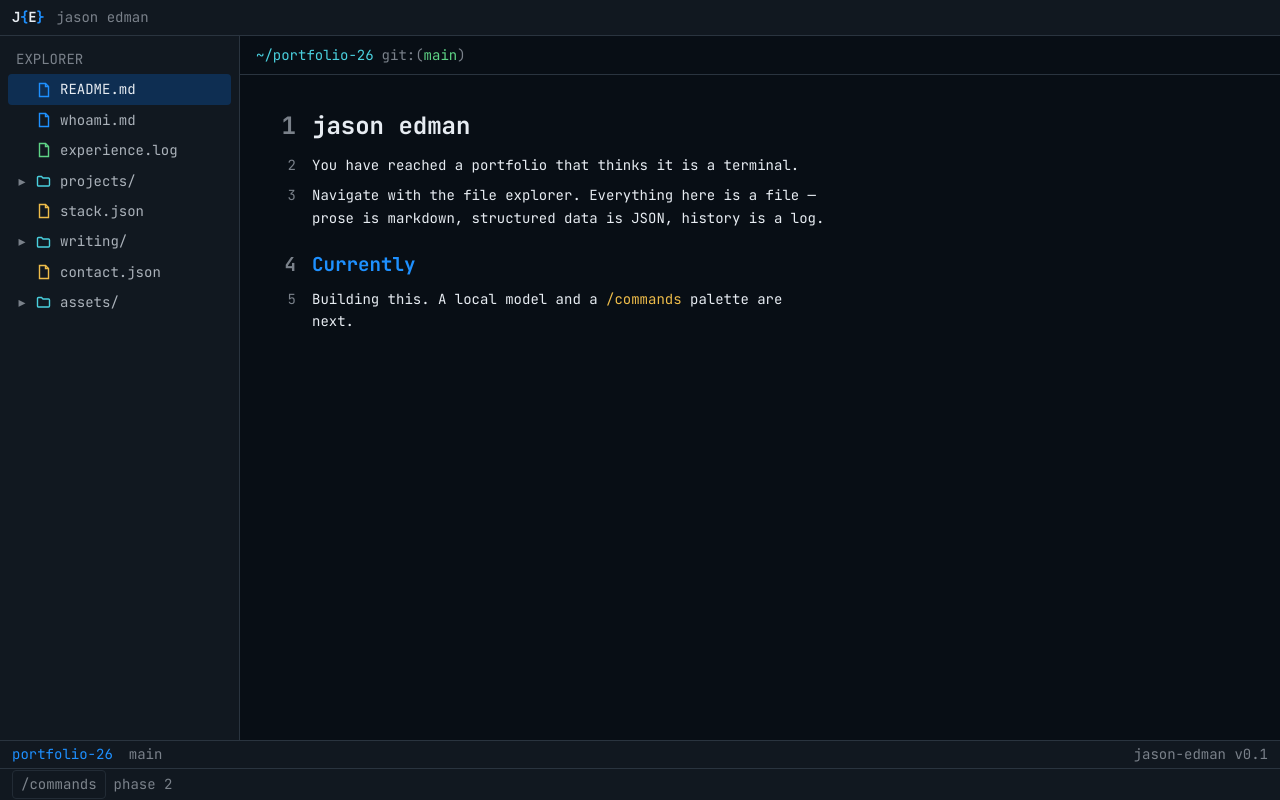
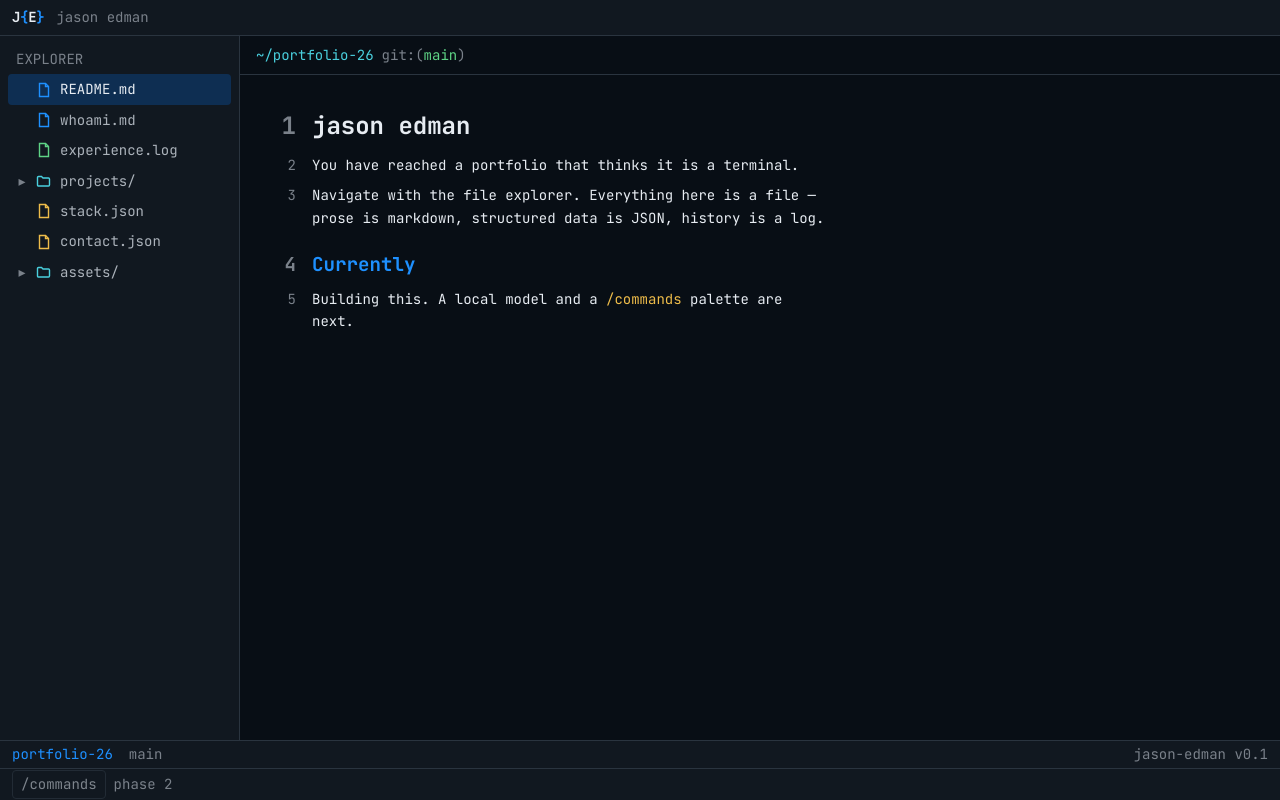
Before and after one commit to jpe0824/portfolio-26, a Next.js app: page / in a window 1280 px wide. Built offline with nearby package versions, Linux system fonts and the light colour scheme.

Commit message:
Remove writing section from content manifest
The owner has decided not to use the writing/ section. This removes the manifest entry, which drops the route count from 11 to 10 and removes writing/ from the navigation tree.

Co-Authored-By: Claude Opus 5 (1M context) <noreply@anthropic.com>

```diff
--- a/src/content/manifest.ts
+++ b/src/content/manifest.ts
@@ -34,7 +34,6 @@ export const manifest: ContentNode[] = [
     ],
   },
   { kind: "file", name: "stack.json", path: "stack", source: "stack.json", title: "stack" },
-  { kind: "dir", name: "writing", path: "writing", title: "writing", children: [] },
   { kind: "file", name: "contact.json", path: "contact", source: "contact.json", title: "contact" },
   {
     kind: "dir",
```
